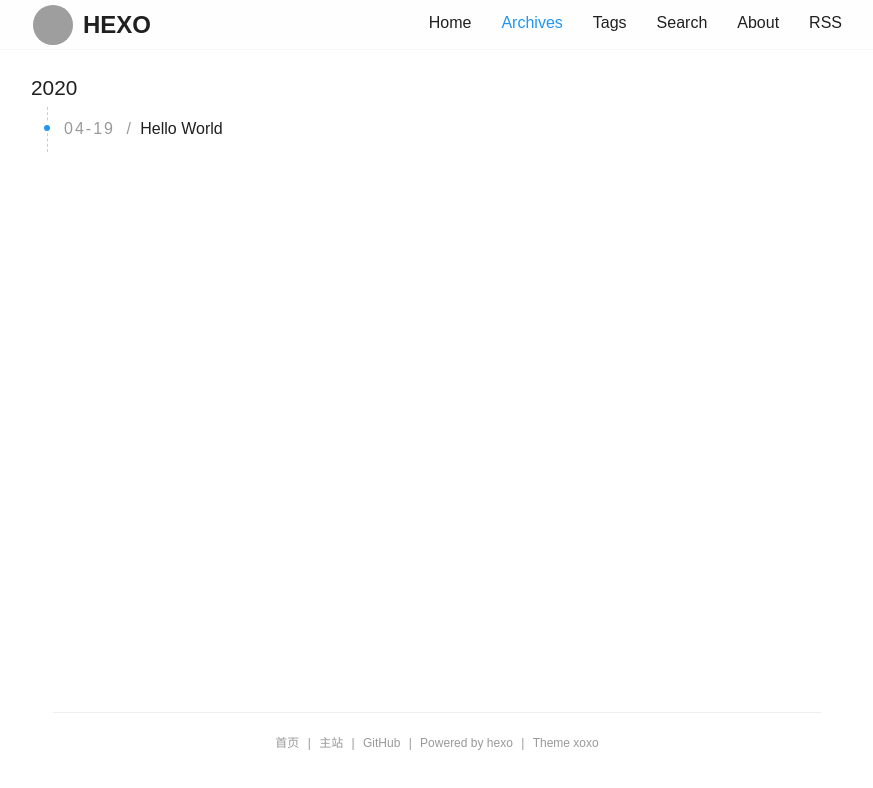
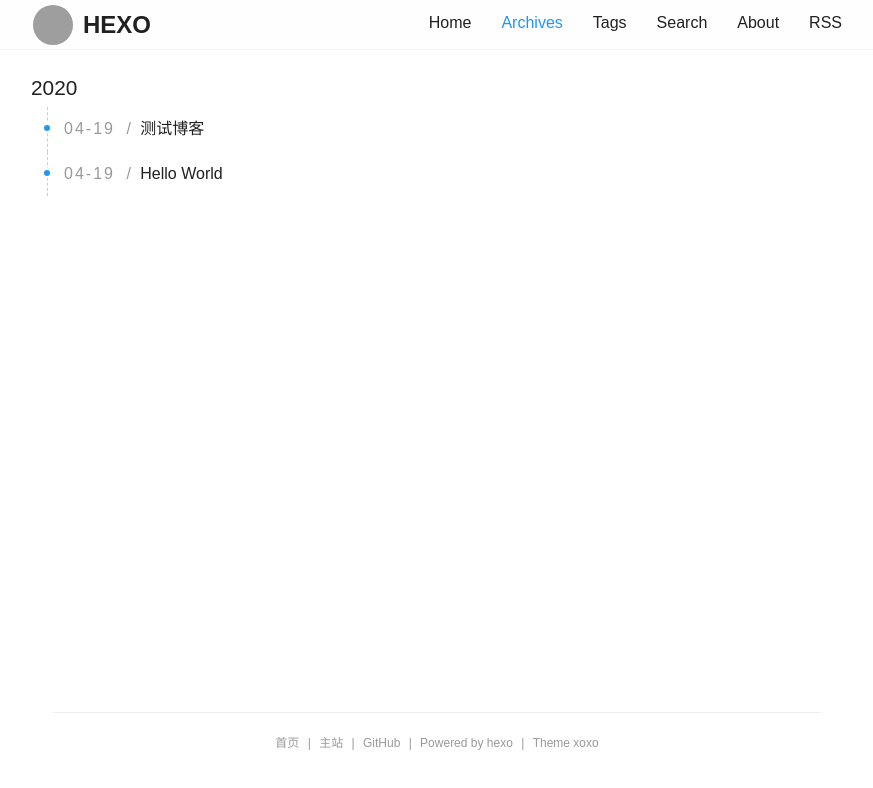
Before and after one commit to lccbiluox2/lccbiluox2.github.io, a plain HTML site: page archives/index.html in a window 1280 px wide. Shown: the whole page, without its empty margins (203-1076 px from the left). Drawn offline with nearby package versions, Linux system fonts and the light colour scheme; some packages are replaced by stand-ins of ours; grey boxes are pictures that could not be loaded; a script that the page names is missing.

Commit message:
Site updated: 2020-04-19 18:59:25

```diff
--- a/archives/index.html
+++ b/archives/index.html
@@ -85,6 +85,25 @@
         </a>
       </h3>
       <div class="archives">
+
+  <div class="archive" >
+  <a class="post-go" href="/2020/04/19/测试博客/">
+    <div>
+      <span class="date">
+        04-19
+      </span>
+      <span class="slash">/</span>
+      测试博客
+    </div>
+
+    <!--<div class="excerpt">-->
+      <!---->
+    <!--</div>-->
+  </a>
+
+</div>
+
+
 
   <div class="archive" >
   <a class="post-go" href="/2020/04/19/hello-world/">
```
Also changed, not shown: archives/2020/04/index.html (+19 -0 lines), archives/2020/index.html (+19 -0 lines), index.html (+20 -0 lines), 2020/04/19/测试博客/index.html (added).
